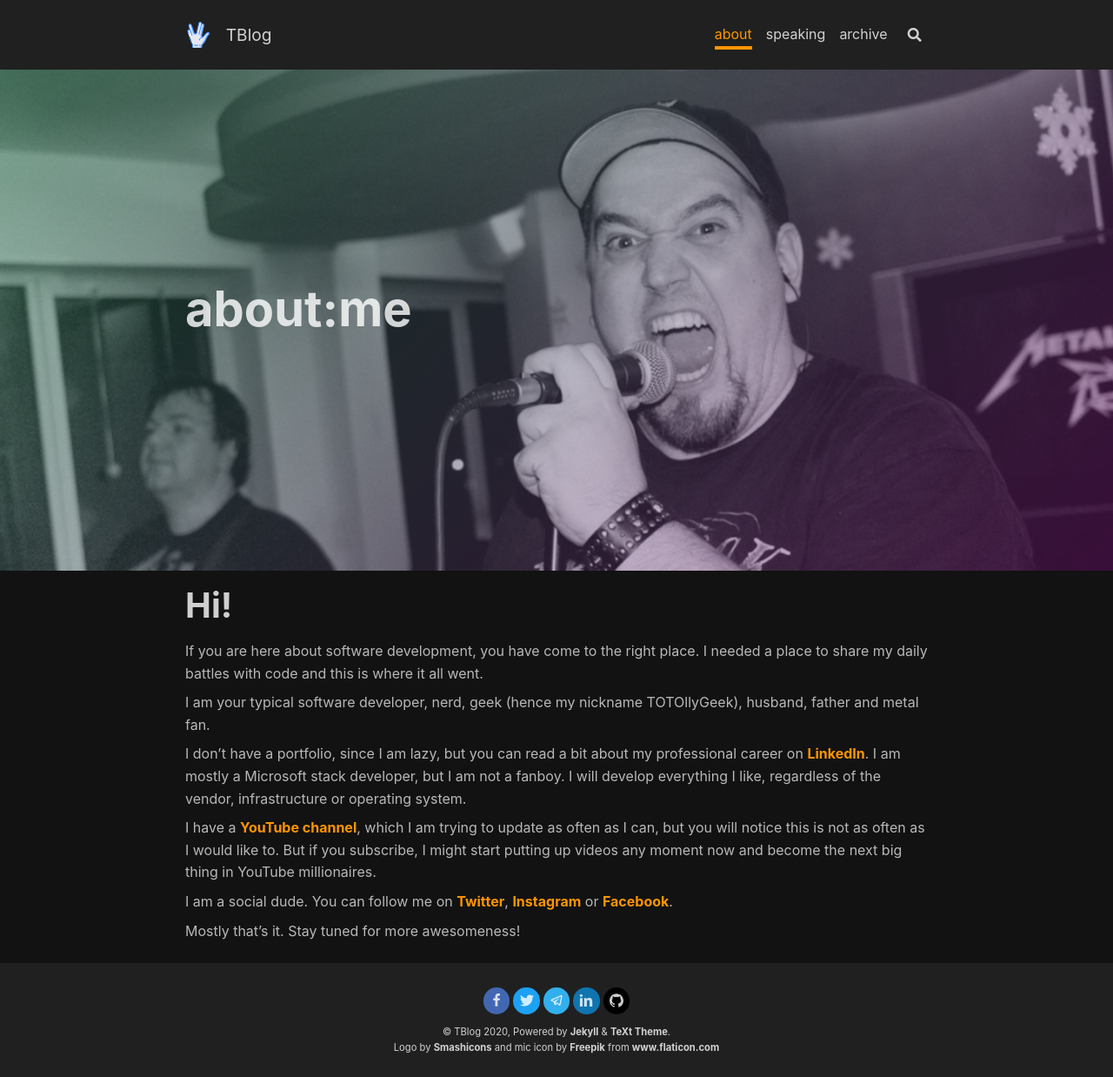
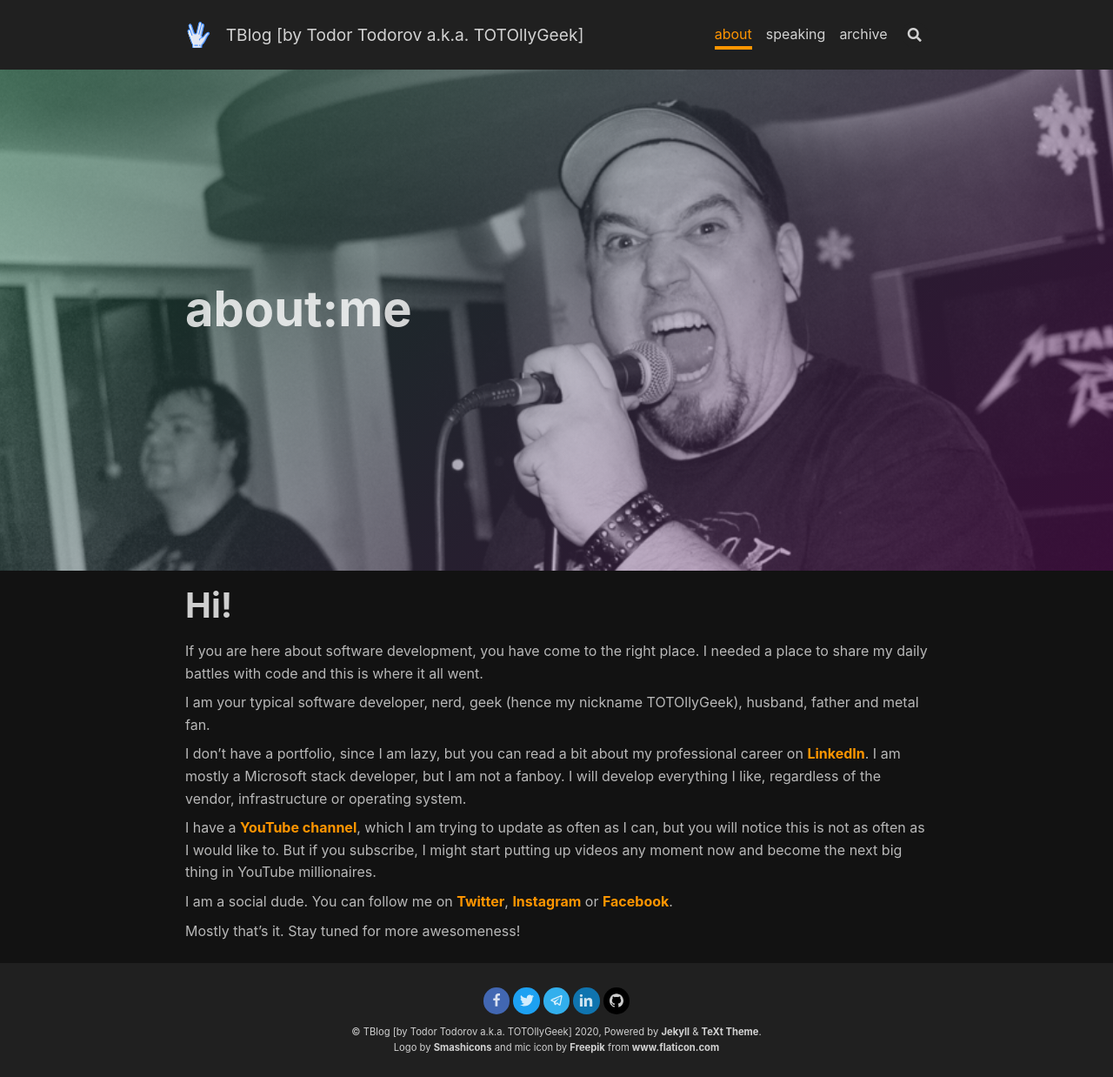
Before and after one commit to totollygeek/totollygeek.github.io, a Jekyll site: the page built from about.md, in a window 1280 px wide. Shown: the whole page at 87% size. Built offline with Jekyll 4.4.1, drawn with Linux system fonts in a browser that asks for light colours; nearby versions of some CDN libraries.

Commit message:
add repo & title

```diff
--- a/_config.yml
+++ b/_config.yml
@@ -4,7 +4,7 @@ text_skin: dark # "default" (default), "dark", "forest", "ocean", "chocolate", "
 highlight_theme: tomorrow-night # "default" (default), "tomorrow", "tomorrow-night", "tomorrow-night-eighties", "tomorrow-night-blue", "tomorrow-night-bright"
 url: https://todorov.bg # the base hostname & protocol for your site e.g. https://www.someone.com
 baseurl: / # does not include hostname
-title: TBlog
+title: TBlog [by Todor Todorov a.k.a. TOTOllyGeek]
 description: > # this means to ignore newlines until "Language & timezone"
   Blog about software development, devops, tech, public speaking and geek culture.
 
@@ -36,8 +36,8 @@ author:
 
 ## => GitHub Repository (if the site is hosted by GitHub)
 ##############################
-#repository: user_name/repo_name
-#repository_tree: master
+repository: totollygeek/totollygeek.github.io
+repository_tree: master
 
 ## => Paths
 ##############################
```
